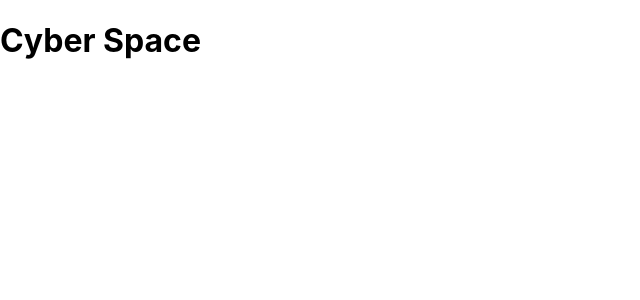
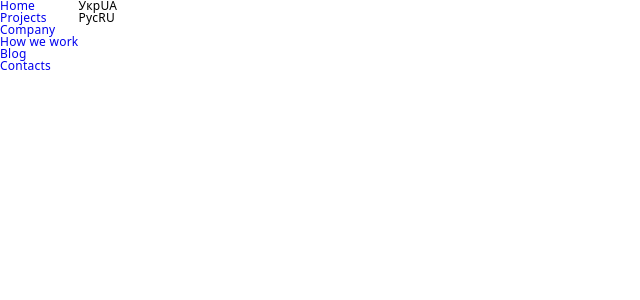
Before and after one commit to CST-education/cyberspace, a React (Create React App) app: page / in a window 1280 px wide. Shown: the top 300 px of the page, without its empty margins (0-640 px from the left). Built offline with nearby package versions, Linux system fonts and the light colour scheme.

Commit message:
navigation

```diff
--- a/src/App.js
+++ b/src/App.js
@@ -1,10 +1,11 @@
 import logo from './logo.svg'
 import './App.css'
+import { Navigation } from './components/Navigation/Navigation'
 
 function App() {
   return (
     <div className="App">
-      <h1>Cyber Space</h1>
+      <Navigation />
     </div>
   )
 }
--- /dev/null
+++ b/src/components/Navigation/Navigation.js
@@ -0,0 +1,53 @@
+import s from './Navigation.module.scss'
+export function Navigation() {
+  return (
+    <nav className={s.topNavigation}>
+      <ul className={s.navList}>
+        <li className={s.item}>
+          <a className={s.link} href="/">
+            Home
+          </a>
+        </li>
+        <li className={s.item}>
+          <a className={s.link} href="/projects">
+            Projects
+          </a>
+        </li>
+        <li className={s.item}>
+          <a className={s.link} href="/company">
+            Company
+          </a>
+        </li>
+        <li className={s.item}>
+          <a className={s.link} href="/how-we-work">
+            How we work
+          </a>
+        </li>
+        <li className={s.item}>
+          <a className={s.link} href="/blog">
+            Blog
+          </a>
+        </li>
+        <li className={s.item}>
+          <a className={s.link} href="/contacts">
+            Contacts
+          </a>
+        </li>
+      </ul>
+      <ul className={s.languages}>
+        <li className={s.item}>
+          <a className={s.link}>
+            <span>Укр</span>
+            <span>UA</span>
+          </a>
+        </li>
+        <li className={s.item}>
+          <a className={s.link}>
+            <span>Рус</span>
+            <span>RU</span>
+          </a>
+        </li>
+      </ul>
+    </nav>
+  )
+}
--- /dev/null
+++ b/src/components/Navigation/Navigation.module.scss
@@ -0,0 +1,13 @@
+.topNavigation {
+    display: flex;
+  &.navList {
+    display: grid;
+    grid-template-columns: 1fr 1fr;
+    grid-gap: 0 2em;
+    grid-auto-flow: dense;
+    column-gap: 2em;
+    column-count: 2;
+  }
+  &.languages {
+  }
+}
```
Also changed, not shown: src/index.js (+10 -8 lines), src/components/Header/Header.js (added), src/components/Header/Header.module.scss (added).
